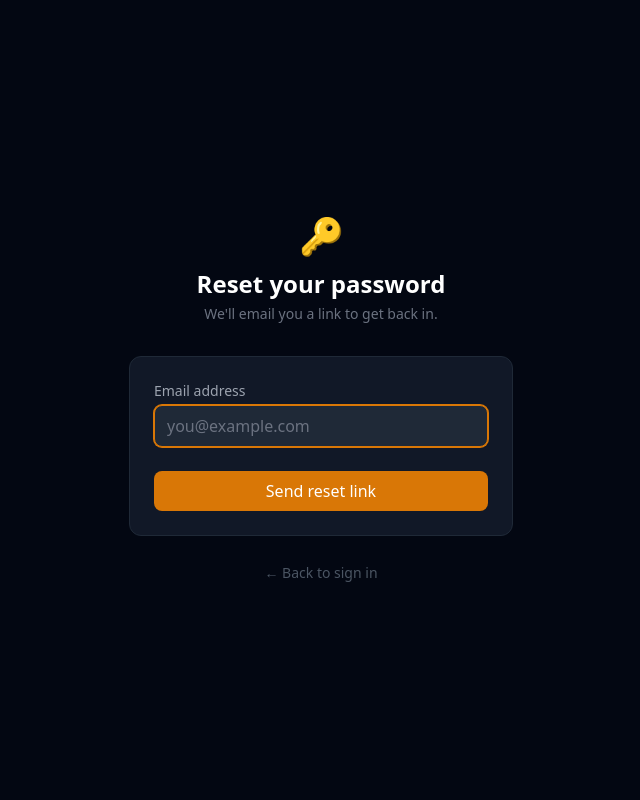
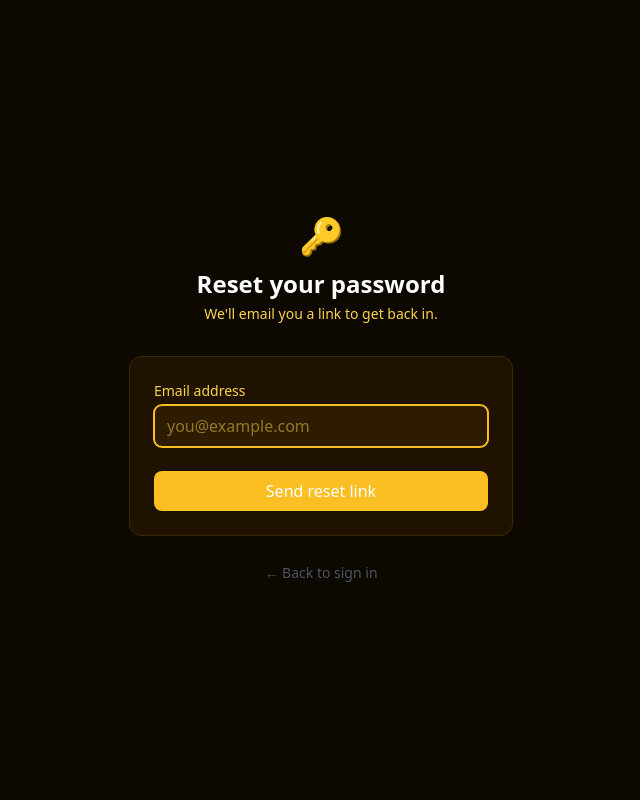
Before and after one commit to tbarretta/AnthonyBot, a Django app: page /accounts/forgot-password/ in a window 1280 px wide. Shown: the whole page, without its empty margins (319-959 px from the left). Run offline with Django 5.2, Linux system fonts and the light colour scheme; parts of the project's set-up code (start-up, migrations or seed data) failed here and were passed over; some libraries are stand-ins or nearby versions.

Commit message:
Make themes fully immersive
Each theme now controls bg, nav, surface, border, and text colors.
CSS variable overrides apply to all Tailwind gray classes site-wide
without touching individual templates.

```diff
--- a/projects/gift-registry/templates/base.html
+++ b/projects/gift-registry/templates/base.html
@@ -7,19 +7,166 @@
   <script src="https://cdn.tailwindcss.com"></script>
   <script src="https://unpkg.com/htmx.org@2.0.3"></script>
   <style>
-    /* Theme CSS variables — overridden per theme */
-    :root { --color-primary: #6366f1; --color-primary-dark: #4f46e5; }
-    [data-theme="holiday"]     { --color-primary: #16a34a; --color-primary-dark: #15803d; }
-    [data-theme="birthday"]    { --color-primary: #a855f7; --color-primary-dark: #9333ea; }
-    [data-theme="celebration"] { --color-primary: #d97706; --color-primary-dark: #b45309; }
-    [data-theme="ocean"]       { --color-primary: #0891b2; --color-primary-dark: #0e7490; }
-    [data-theme="blush"]       { --color-primary: #ec4899; --color-primary-dark: #db2777; }
-    [data-theme="midnight"]    { --color-primary: #475569; --color-primary-dark: #334155; }
-    [data-theme="royal"]       { --color-primary: #7c3aed; --color-primary-dark: #6d28d9; }
-    [data-theme="forest"]      { --color-primary: #059669; --color-primary-dark: #047857; }
+    /* ── Base variables (fallback) ───────────────────────── */
+    :root {
+      --color-primary:      #6366f1;
+      --color-primary-dark: #4f46e5;
+      --color-bg:           #030712;
+      --color-nav-bg:       #0f172a;
+      --color-nav-border:   #1e293b;
+      --color-surface:      #0f172a;
+      --color-surface-alt:  #1e293b;
+      --color-border:       #1e293b;
+      --color-border-alt:   #334155;
+      --color-text:         #e2e8f0;
+      --color-text-muted:   #94a3b8;
+    }
+
+    /* ── Holiday 🎄 — deep pine forest ───────────────────── */
+    [data-theme="holiday"] {
+      --color-primary:      #22c55e;
+      --color-primary-dark: #16a34a;
+      --color-bg:           #030d06;
+      --color-nav-bg:       #061409;
+      --color-nav-border:   #0d2e12;
+      --color-surface:      #071a0b;
+      --color-surface-alt:  #0e2e14;
+      --color-border:       #0d2e12;
+      --color-border-alt:   #164d22;
+      --color-text:         #dcfce7;
+      --color-text-muted:   #86efac;
+    }
+
+    /* ── Birthday 🎂 — deep violet celebration ───────────── */
+    [data-theme="birthday"] {
+      --color-primary:      #c084fc;
+      --color-primary-dark: #a855f7;
+      --color-bg:           #0a0314;
+      --color-nav-bg:       #12051f;
+      --color-nav-border:   #2a0a4a;
+      --color-surface:      #150628;
+      --color-surface-alt:  #22083f;
+      --color-border:       #2a0a4a;
+      --color-border-alt:   #3d1260;
+      --color-text:         #f5e8ff;
+      --color-text-muted:   #d8b4fe;
+    }
+
+    /* ── Celebration 🎉 — warm amber glow ───────────────── */
+    [data-theme="celebration"] {
+      --color-primary:      #fbbf24;
+      --color-primary-dark: #d97706;
+      --color-bg:           #0d0800;
+      --color-nav-bg:       #1a1000;
+      --color-nav-border:   #3d2600;
+      --color-surface:      #1f1300;
+      --color-surface-alt:  #2e1c00;
+      --color-border:       #3d2600;
+      --color-border-alt:   #5c3a00;
+      --color-text:         #fff7e6;
+      --color-text-muted:   #fcd34d;
+    }
+
+    /* ── Ocean 🌊 — deep sea teal ────────────────────────── */
+    [data-theme="ocean"] {
+      --color-primary:      #22d3ee;
+      --color-primary-dark: #0891b2;
+      --color-bg:           #00080f;
+      --color-nav-bg:       #00111e;
+      --color-nav-border:   #002d45;
+      --color-surface:      #001628;
+      --color-surface-alt:  #002540;
+      --color-border:       #002d45;
+      --color-border-alt:   #004266;
+      --color-text:         #e0f7ff;
+      --color-text-muted:   #67e8f9;
+    }
+
+    /* ── Blush 🌸 — deep rose velvet ─────────────────────── */
+    [data-theme="blush"] {
+      --color-primary:      #f472b6;
+      --color-primary-dark: #ec4899;
+      --color-bg:           #0f0009;
+      --color-nav-bg:       #1e0013;
+      --color-nav-border:   #4a002e;
+      --color-surface:      #260018;
+      --color-surface-alt:  #3a0026;
+      --color-border:       #4a002e;
+      --color-border-alt:   #6b0042;
+      --color-text:         #ffe8f5;
+      --color-text-muted:   #f9a8d4;
+    }
+
+    /* ── Midnight 🌙 — cold deep navy ────────────────────── */
+    [data-theme="midnight"] {
+      --color-primary:      #818cf8;
+      --color-primary-dark: #6366f1;
+      --color-bg:           #00010a;
+      --color-nav-bg:       #010314;
+      --color-nav-border:   #060d35;
+      --color-surface:      #02061a;
+      --color-surface-alt:  #060d35;
+      --color-border:       #0c1550;
+      --color-border-alt:   #141f6b;
+      --color-text:         #e8eeff;
+      --color-text-muted:   #a5b4fc;
+    }
+
+    /* ── Royal 💜 — deep indigo palace ──────────────────── */
+    [data-theme="royal"] {
+      --color-primary:      #a78bfa;
+      --color-primary-dark: #7c3aed;
+      --color-bg:           #080412;
+      --color-nav-bg:       #10071e;
+      --color-nav-border:   #280f52;
+      --color-surface:      #140a28;
+      --color-surface-alt:  #220f40;
+      --color-border:       #280f52;
+      --color-border-alt:   #3d1870;
+      --color-text:         #ede8ff;
+      --color-text-muted:   #c4b5fd;
+    }
+
+    /* ── Forest 🌿 — dark emerald depths ─────────────────── */
+    [data-theme="forest"] {
+      --color-primary:      #34d399;
+      --color-primary-dark: #059669;
+      --color-bg:           #010d07;
+      --color-nav-bg:       #031510;
+      --color-nav-border:   #073325;
+      --color-surface:      #051a10;
+      --color-surface-alt:  #092e1c;
+      --color-border:       #073325;
+      --color-text:         #ecfdf5;
+      --color-border-alt:   #0f4d30;
+      --color-text-muted:   #6ee7b7;
+    }
+
+    /* ── Apply variables to structural elements ──────────── */
+    body {
+      background-color: var(--color-bg);
+      color: var(--color-text);
+    }
+    nav {
+      background-color: var(--color-nav-bg) !important;
+      border-color: var(--color-nav-border) !important;
+    }
+
+    /* Override Tailwind gray classes with theme variables */
+    [data-theme] .bg-gray-950  { background-color: var(--color-bg); }
+    [data-theme] .bg-gray-900  { background-color: var(--color-surface); }
+    [data-theme] .bg-gray-800  { background-color: var(--color-surface-alt); }
+    [data-theme] .border-gray-800 { border-color: var(--color-border); }
+    [data-theme] .border-gray-700 { border-color: var(--color-border-alt); }
+    [data-theme] .text-gray-200 { color: var(--color-text); }
+    [data-theme] .text-gray-300 { color: var(--color-text); }
+    [data-theme] .text-gray-400 { color: var(--color-text-muted); }
+    [data-theme] .text-gray-500 { color: var(--color-text-muted); }
+    [data-theme] .placeholder-gray-500::placeholder { color: var(--color-text-muted); opacity: 0.5; }
+    [data-theme] .divide-gray-800 > * + * { border-color: var(--color-border); }
   </style>
 </head>
-<body class="bg-gray-950 text-gray-200 min-h-screen">
+<body class="min-h-screen">
 
 {% if messages %}
 <div class="fixed top-4 right-4 z-50 space-y-2 max-w-sm">
```
